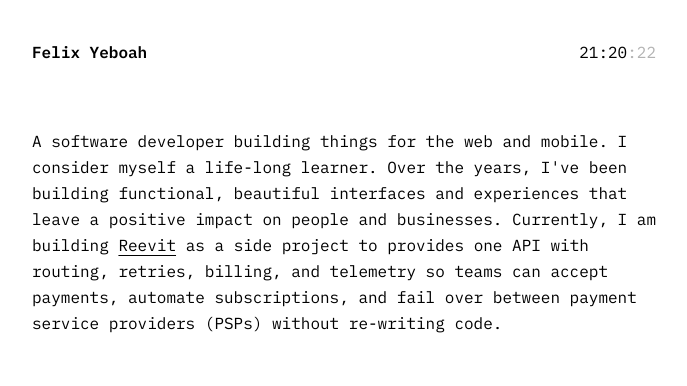
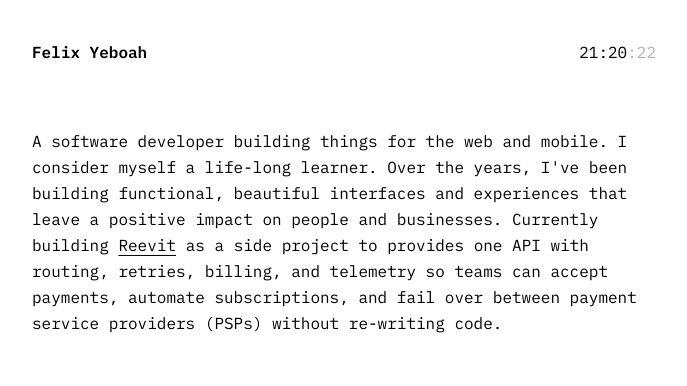
Before and after one commit to felixyeboah/felixyeboahdev, a Next.js app: page / in a window 1280 px wide. Shown: the top 386 px of the page, without its empty margins (296-983 px from the left). Built offline with nearby package versions, Linux system fonts and the light colour scheme.

Commit message:
fix: clean up whitespace and improve readability in page.tsx

```diff
--- a/src/app/page.tsx
+++ b/src/app/page.tsx
@@ -46,7 +46,7 @@ export default function Home() {
           A software developer building things for the web and mobile. I consider
           myself a life-long learner. Over the years, I've been building
           functional, beautiful interfaces and experiences that leave a positive
-          impact on people and businesses. Currently, I am building{" "}
+          impact on people and businesses. Currently building{" "}
           <Link
             href="https://reevit.io"
             target="_blank"
@@ -114,7 +114,7 @@ export default function Home() {
                 {project.category}
               </span>
             </Link>
-            ))}
+          ))}
         </div>
       </section>
 
```
